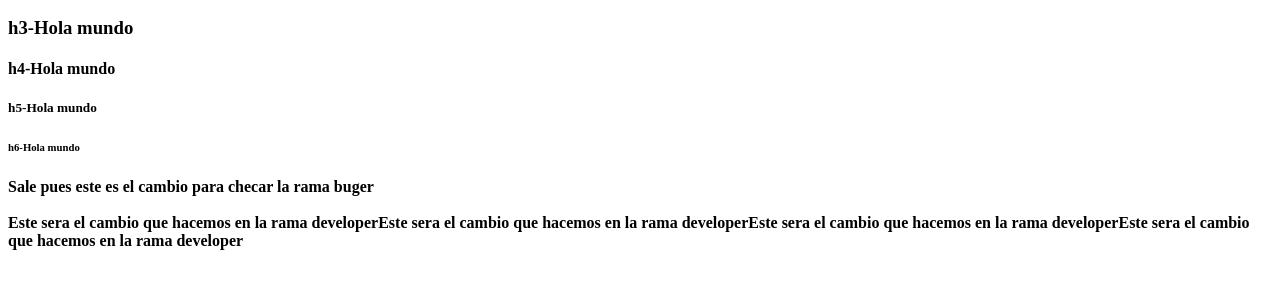
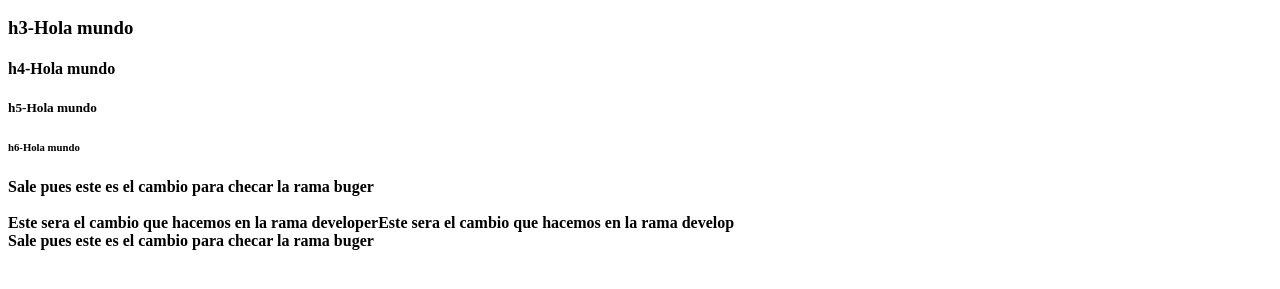
Before and after one commit to Emmanuelvp88/Curso-HML, a plain HTML site: page 2.Tamaños de letras.html in a window 1280 px wide. Shown: the part 247-536 px from the top of the page. Drawn offline with Linux system fonts and the light colour scheme.

Commit message:
solo nos pidio hacer commit

```diff
--- a/2.Tamaños de letras.html
+++ b/2.Tamaños de letras.html
@@ -18,8 +18,10 @@
 		<h6> h6-Hola mundo</h6>
 
 <b>Sale pues este es el cambio para checar la rama buger</b> <br><br>
-<b>Este sera el cambio que hacemos en la rama developerEste sera el cambio que hacemos en la rama developerEste sera
-	el cambio que hacemos en la rama developerEste sera el cambio que hacemos en la rama developer</b>
+<b>Este sera el cambio que hacemos en la rama developerEste sera el cambio que hacemos en la rama develop</b>
+
+<br>
+<b>Sale pues este es el cambio para checar la rama buger</b> <br><br>
 
 	</body>
 
```
